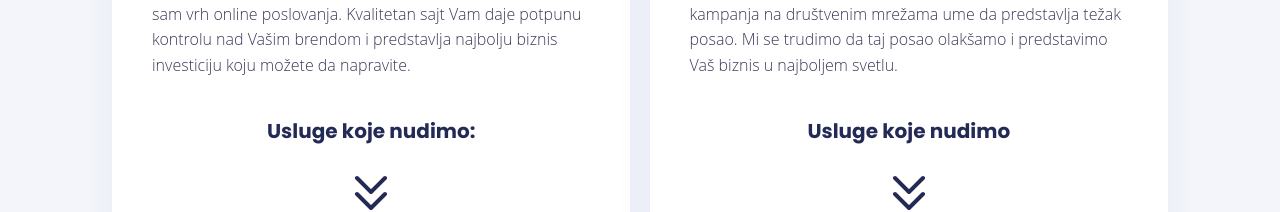
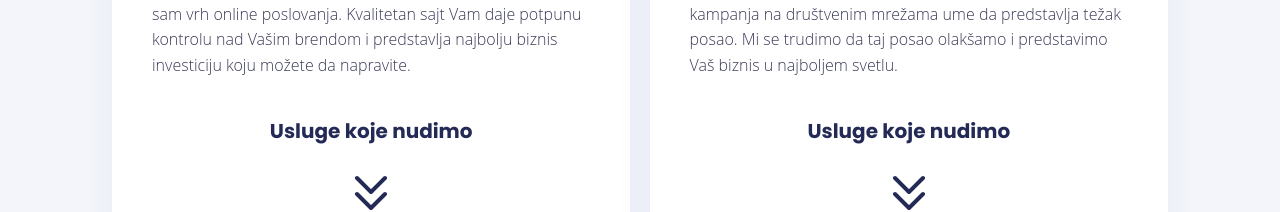
Before and after one commit to neca1031/landigital, a Next.js app: page /usluge in a window 1280 px wide. Shown: the part 1082-1294 px from the top of the page. Built offline with nearby package versions, Linux system fonts and the light colour scheme.

Commit message:
minor tweak

```diff
--- a/components/Usluge/UslugeLista/UslugeLista.tsx
+++ b/components/Usluge/UslugeLista/UslugeLista.tsx
@@ -39,7 +39,7 @@ const UslugeLista = () => {
             Vašim brendom i predstavlja najbolju biznis investiciju koju možete
             da napravite.
           </UslugaP>
-          <UslugaHeading2>Usluge koje nudimo:</UslugaHeading2>
+          <UslugaHeading2>Usluge koje nudimo</UslugaHeading2>
           <ArrowButton>
             <svg
               xmlns="http://www.w3.org/2000/svg"
```
